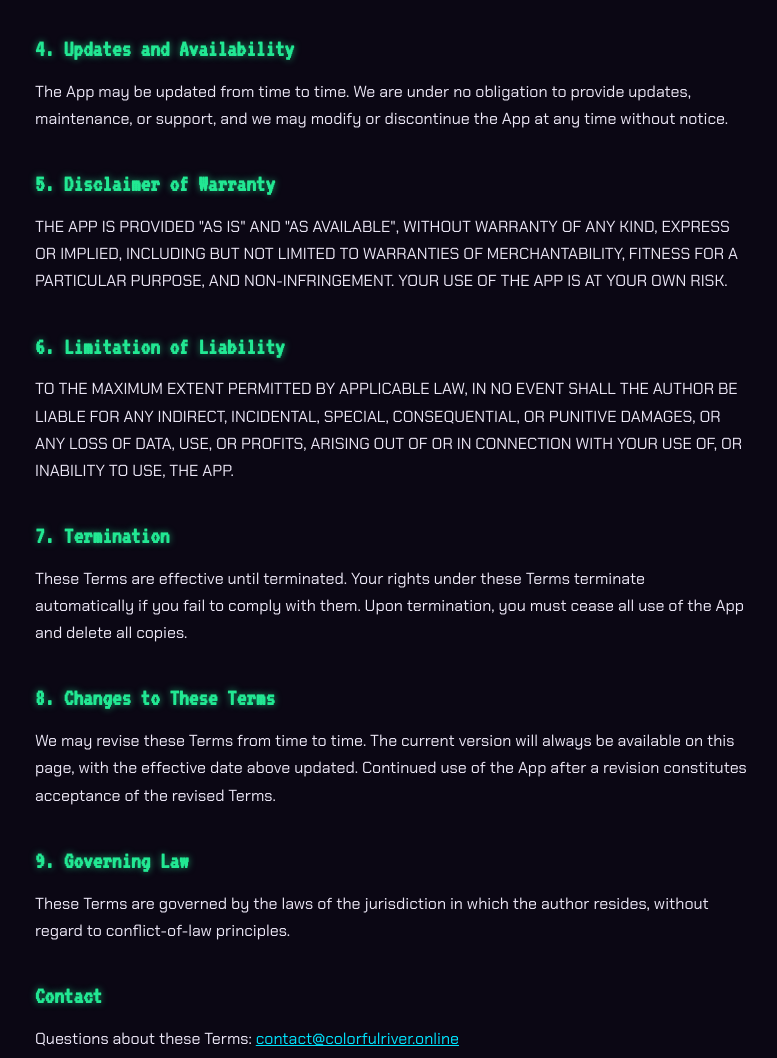
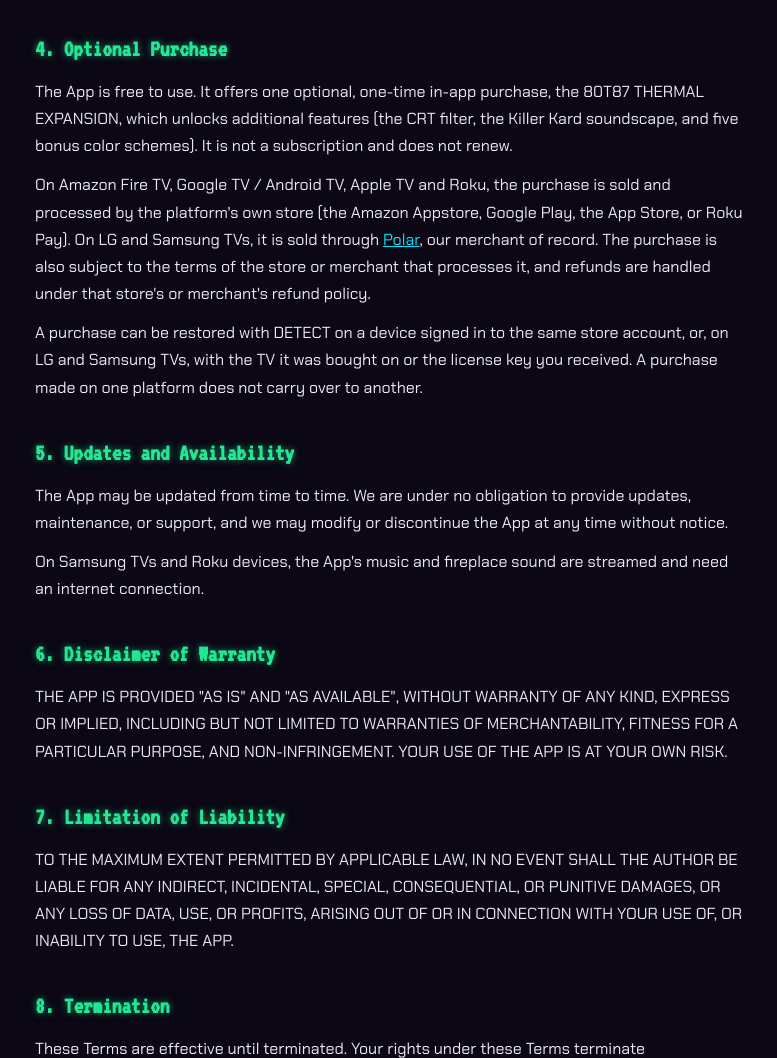
Before and after one commit to meechew/site, a plain HTML site: page terms.html in a window 1280 px wide. Shown: the part 868-1926 px from the top of the page, without its empty margins (249-1026 px from the left). Drawn offline with Linux system fonts and the light colour scheme; a web font is replaced by a local one.

Commit message:
Privacy and Terms: Roku and Samsung on Polar; Terms gain an Optional Purchase section

```diff
--- a/terms.html
+++ b/terms.html
@@ -72,7 +72,7 @@
 </header>
 <main>
   <h1>Terms of Use</h1>
-  <p class="updated">Effective date: August 22, 2026</p>
+  <p class="updated">Effective date: November 4, 2026</p>
 
   <p>These Terms of Use ("Terms") govern your use of <strong>Fireside Terminal</strong> ("the App"). By installing or using the App, you agree to these Terms. If you do not agree, do not use the App.</p>
 
@@ -90,22 +90,28 @@
     <li>Misrepresent the App or its origin</li>
   </ul>
 
-  <h2>4. Updates and Availability</h2>
+  <h2>4. Optional Purchase</h2>
+  <p>The App is free to use. It offers one optional, one-time in-app purchase, the 80T87 THERMAL EXPANSION, which unlocks additional features (the CRT filter, the Killer Kard soundscape, and five bonus color schemes). It is not a subscription and does not renew.</p>
+  <p>On Amazon Fire TV, Google TV / Android TV, Apple TV and Roku, the purchase is sold and processed by the platform's own store (the Amazon Appstore, Google Play, the App Store, or Roku Pay). On LG and Samsung TVs, it is sold through <a href="https://polar.sh">Polar</a>, our merchant of record. The purchase is also subject to the terms of the store or merchant that processes it, and refunds are handled under that store's or merchant's refund policy.</p>
+  <p>A purchase can be restored with DETECT on a device signed in to the same store account, or, on LG and Samsung TVs, with the TV it was bought on or the license key you received. A purchase made on one platform does not carry over to another.</p>
+
+  <h2>5. Updates and Availability</h2>
   <p>The App may be updated from time to time. We are under no obligation to provide updates, maintenance, or support, and we may modify or discontinue the App at any time without notice.</p>
+  <p>On Samsung TVs and Roku devices, the App's music and fireplace sound are streamed and need an internet connection.</p>
 
-  <h2>5. Disclaimer of Warranty</h2>
+  <h2>6. Disclaimer of Warranty</h2>
   <p>THE APP IS PROVIDED "AS IS" AND "AS AVAILABLE", WITHOUT WARRANTY OF ANY KIND, EXPRESS OR IMPLIED, INCLUDING BUT NOT LIMITED TO WARRANTIES OF MERCHANTABILITY, FITNESS FOR A PARTICULAR PURPOSE, AND NON-INFRINGEMENT. YOUR USE OF THE APP IS AT YOUR OWN RISK.</p>
 
-  <h2>6. Limitation of Liability</h2>
+  <h2>7. Limitation of Liability</h2>
   <p>TO THE MAXIMUM EXTENT PERMITTED BY APPLICABLE LAW, IN NO EVENT SHALL THE AUTHOR BE LIABLE FOR ANY INDIRECT, INCIDENTAL, SPECIAL, CONSEQUENTIAL, OR PUNITIVE DAMAGES, OR ANY LOSS OF DATA, USE, OR PROFITS, ARISING OUT OF OR IN CONNECTION WITH YOUR USE OF, OR INABILITY TO USE, THE APP.</p>
 
-  <h2>7. Termination</h2>
+  <h2>8. Termination</h2>
   <p>These Terms are effective until terminated. Your rights under these Terms terminate automatically if you fail to comply with them. Upon termination, you must cease all use of the App and delete all copies.</p>
 
-  <h2>8. Changes to These Terms</h2>
+  <h2>9. Changes to These Terms</h2>
   <p>We may revise these Terms from time to time. The current version will always be available on this page, with the effective date above updated. Continued use of the App after a revision constitutes acceptance of the revised Terms.</p>
 
-  <h2>9. Governing Law</h2>
+  <h2>10. Governing Law</h2>
   <p>These Terms are governed by the laws of the jurisdiction in which the author resides, without regard to conflict-of-law principles.</p>
 
   <h2>Contact</h2>
```
Also changed, not shown: privacy.html (+8 -7 lines).
